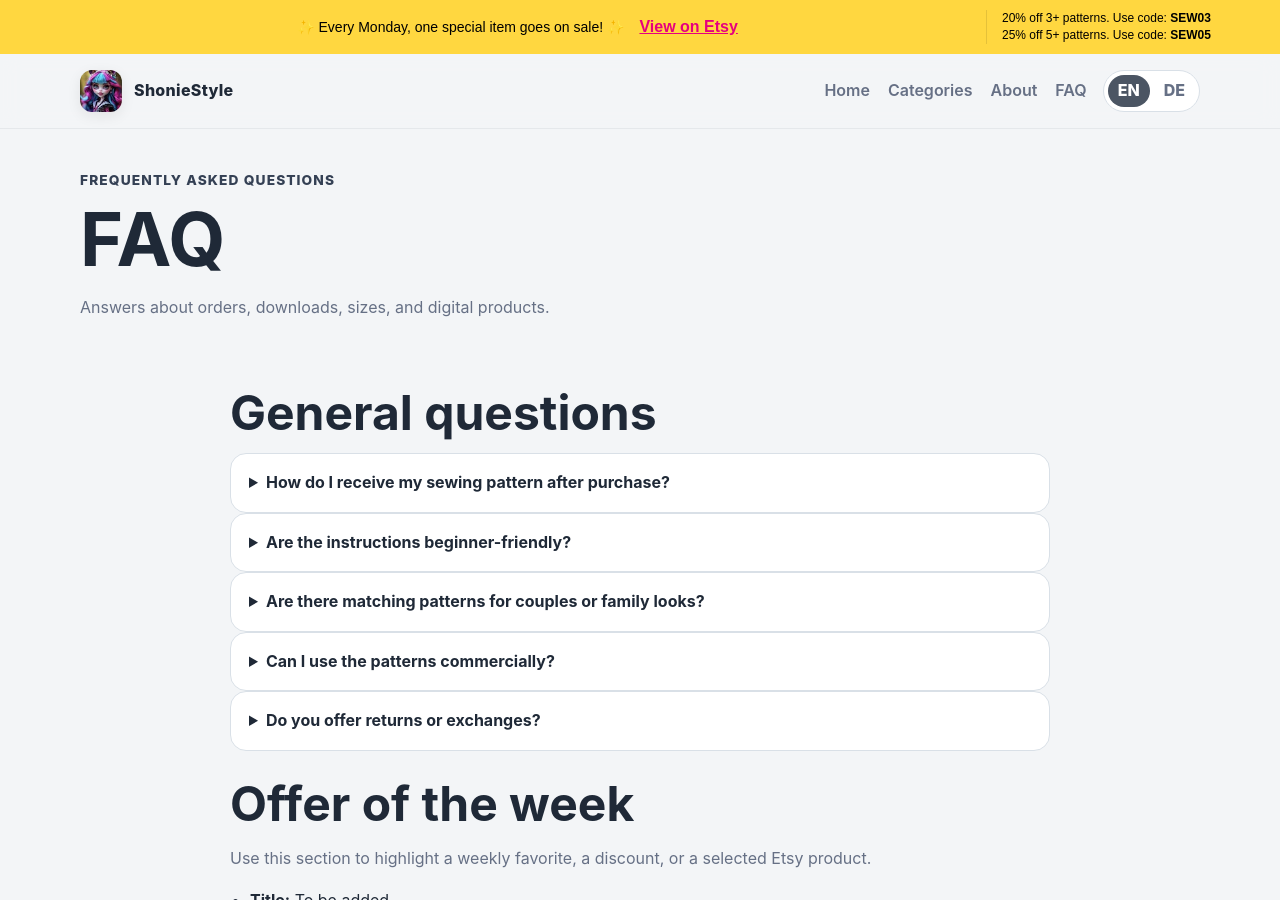
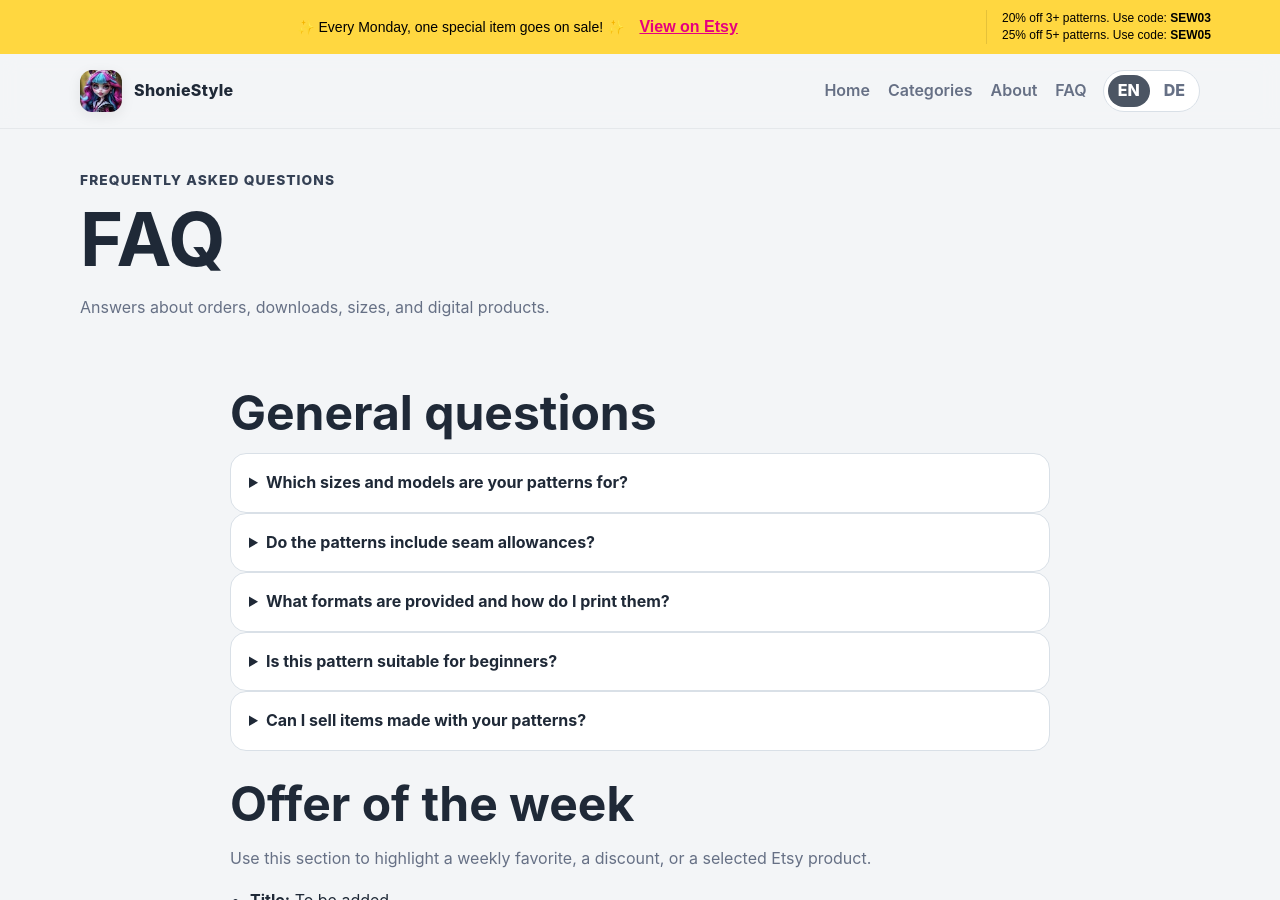
Before and after one commit to ShonieStyle/shoniestyle.github.io, a Jekyll site: the page built from faq.md, in a window 1280 px wide and 900 px high. Built offline with Jekyll 4.4.1, drawn with Linux system fonts in a browser that asks for light colours; some of the changed lines change nothing that is shown.

Commit message:
Update faq.yml

```diff
--- a/_data/en/faq.yml
+++ b/_data/en/faq.yml
@@ -1,14 +1,14 @@
-- question: "How do I receive my sewing pattern after purchase?"
-  answer: "After your purchase on Etsy, you will receive a digital download. You can save the files right away and print them at home or use them on a tablet."
+- question: "Which sizes and models are your patterns for?"
+  answer: "I offer a variety of patterns: 1/6 and 1/12 scale doll clothes (e.g., Barbie, Bratz), accessories, and patterns for people. For dolls, please check the specific listing for body types; for human-sized patterns, check the description for available sizes and measurements."
 
-- question: "Are the instructions beginner-friendly?"
-  answer: "Yes. The patterns are designed to be clear and easy to follow. The difficulty level may vary by design, but it is described transparently for each product."
+- question: "Do the patterns include seam allowances?"
+  answer: "**Doll patterns:** Yes, seam allowances are included and marked with a **separate line** (stitching & cutting lines). **Human-sized patterns:** No, seam allowances are NOT included unless stated otherwise. **Accessories:** Please check the individual pattern instructions."
 
-- question: "Are there matching patterns for couples or family looks?"
-  answer: "Yes — that is exactly what the collection is designed for. Many styles can be visually combined for adults, children, or dolls."
+- question: "What formats are provided and how do I print them?"
+  answer: "All patterns are digital PDFs. I provide **A4 and US Letter** formats for all projects. For human-sized patterns, I also include a **wide-format A0 (Plotter)** file. **Important:** Always print at 100% scale (Actual Size). Every pattern features a control square in cm and inches."
 
-- question: "Can I use the patterns commercially?"
-  answer: "Please check the individual Etsy product description. If you are planning broader commercial use, it is best to ask for confirmation first."
+- question: "Is this pattern suitable for beginners?"
+  answer: "Yes! Most of my patterns are beginner-friendly and include a step-by-step photo tutorial. If a project is more complex, I explain the tricky steps in detail or provide a video link."
 
-- question: "Do you offer returns or exchanges?"
-  answer: "Because these are digital products, special rules apply. You can find the details on the German cancellation policy page."
+- question: "Can I sell items made with your patterns?"
+  answer: "Yes, you can sell finished items made from my patterns in small quantities. However, mass production or reselling the digital files is strictly prohibited. Please credit ShonieStyle when possible!"
```
